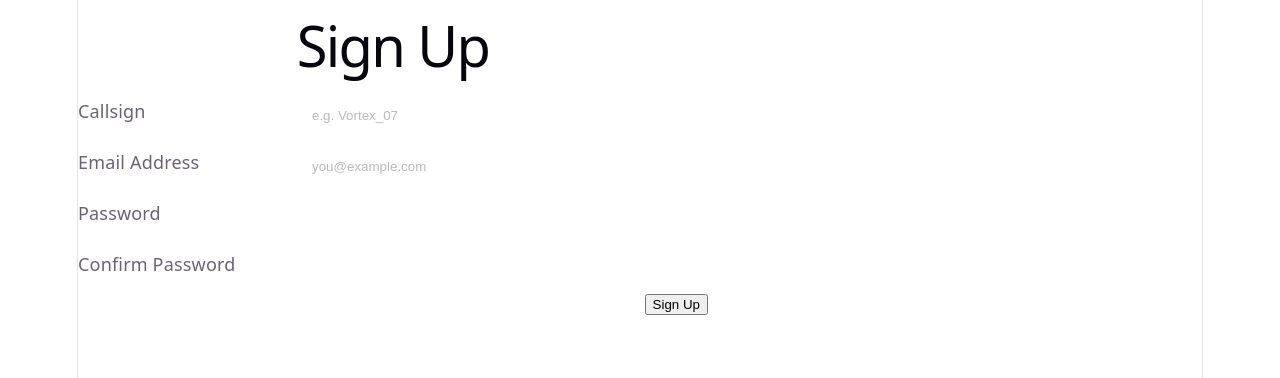
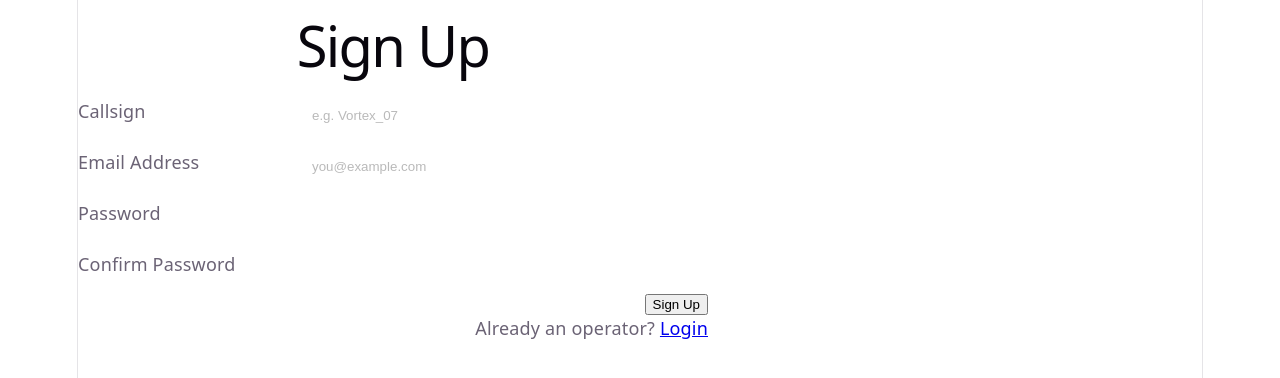
Before and after one commit to jkaps9/gamer-sign-up-form, a React (Vite) app: page / in a window 1280 px wide. Shown: the top 378 px of the page. Built offline with nearby package versions, Linux system fonts and the light colour scheme.

Commit message:
add form footer

```diff
--- a/src/App.tsx
+++ b/src/App.tsx
@@ -23,6 +23,18 @@ function App() {
       },
     },
   );
+
+  const formFooter = (
+    <>
+      <p>
+        Already an operator?{" "}
+        <a href="#" className="accent-text">
+          Login
+        </a>
+      </p>
+    </>
+  );
+
   return (
     <>
       <Form
@@ -30,6 +42,7 @@ function App() {
         description=""
         submitText="Sign Up"
         onSubmit={handleSubmit}
+        footerContent={formFooter}
       >
         <FormInput
           id="callSign"
```
